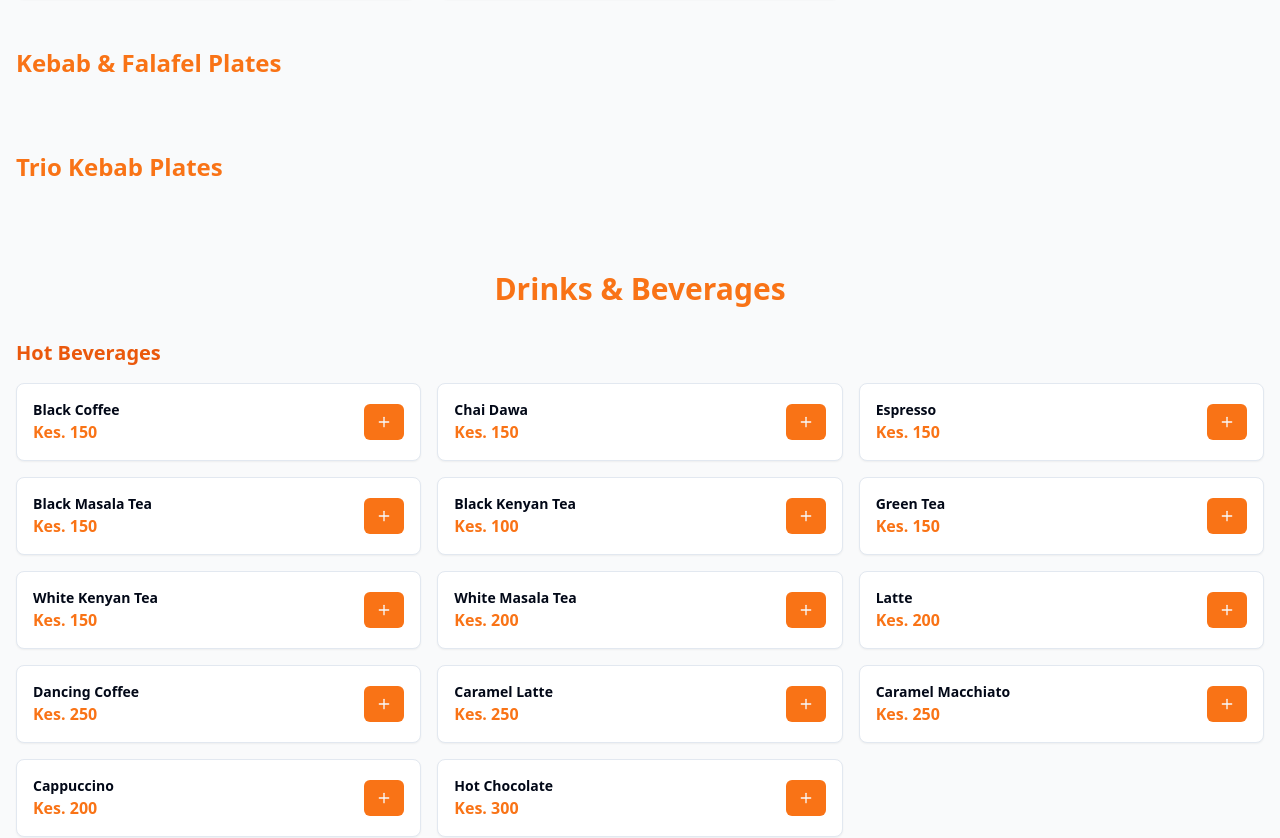
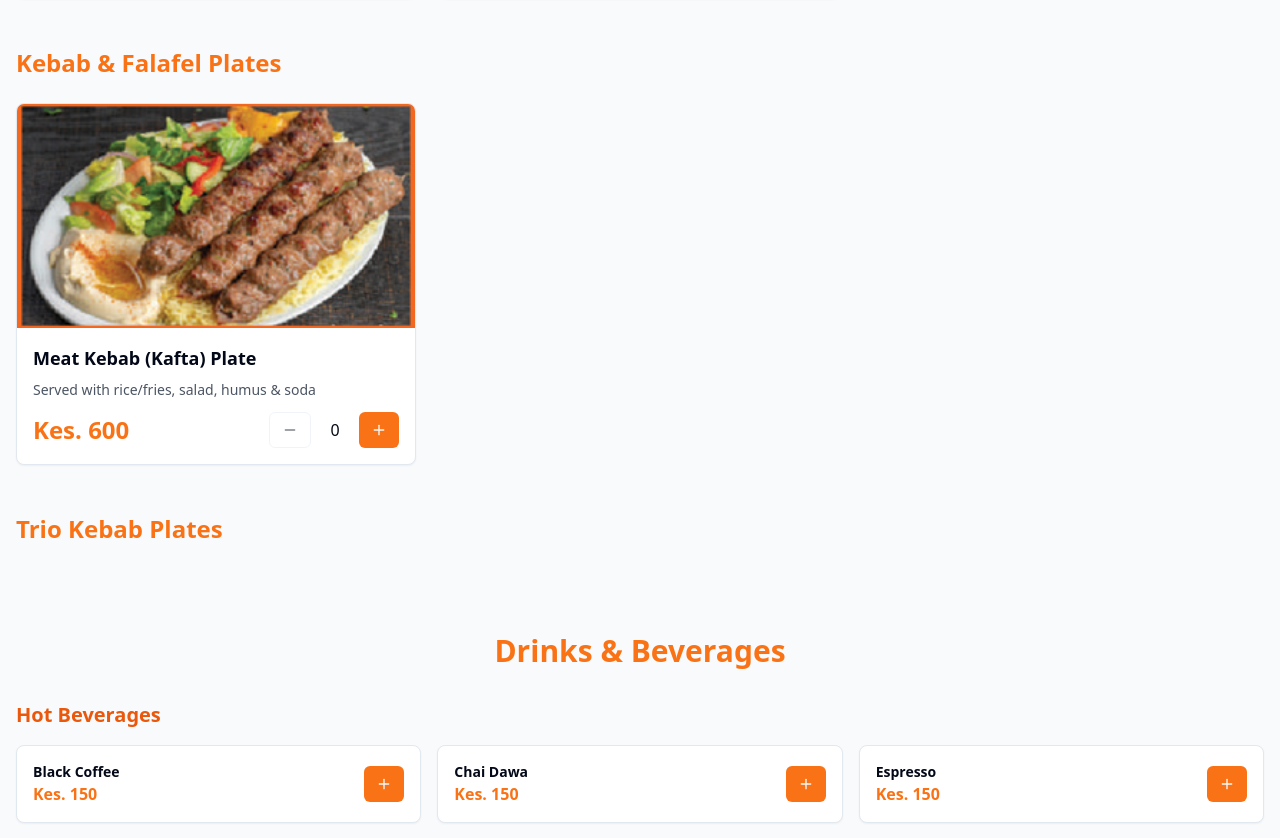
Before and after one commit to Noorcom-Network-NNL/kdk-food-express, a React (Vite) app: page / in a window 1280 px wide. Shown: the part 3200-4038 px from the top of the page. Built offline with nearby package versions, Linux system fonts and the light colour scheme.

Commit message:
Add Meat Kebab Plate
Add "Meat Kebab (Kafta) Plate" to the menu.

```diff
--- a/src/data/menuItems.ts
+++ b/src/data/menuItems.ts
@@ -1,3 +1,4 @@
+
 import { MenuItem } from "./types";
 
 export const menuItems: MenuItem[] = [
@@ -123,5 +124,14 @@ export const menuItems: MenuItem[] = [
     price: 550,
     image: "/lovable-uploads/d6c36649-fe89-4b80-ae90-3c6a3d26181d.png",
     category: "Fajita"
+  },
+  // Kebab Plates
+  {
+    id: "16",
+    name: "Meat Kebab (Kafta) Plate",
+    description: "Served with rice/fries, salad, humus & soda",
+    price: 600,
+    image: "/lovable-uploads/5e5550a0-9ceb-46f6-aed0-47a9f62d22f4.png",
+    category: "Kebab"
   }
 ];
```
Also changed, not shown: public/lovable-uploads/5e5550a0-9ceb-46f6-aed0-47a9f62d22f4.png (added).
